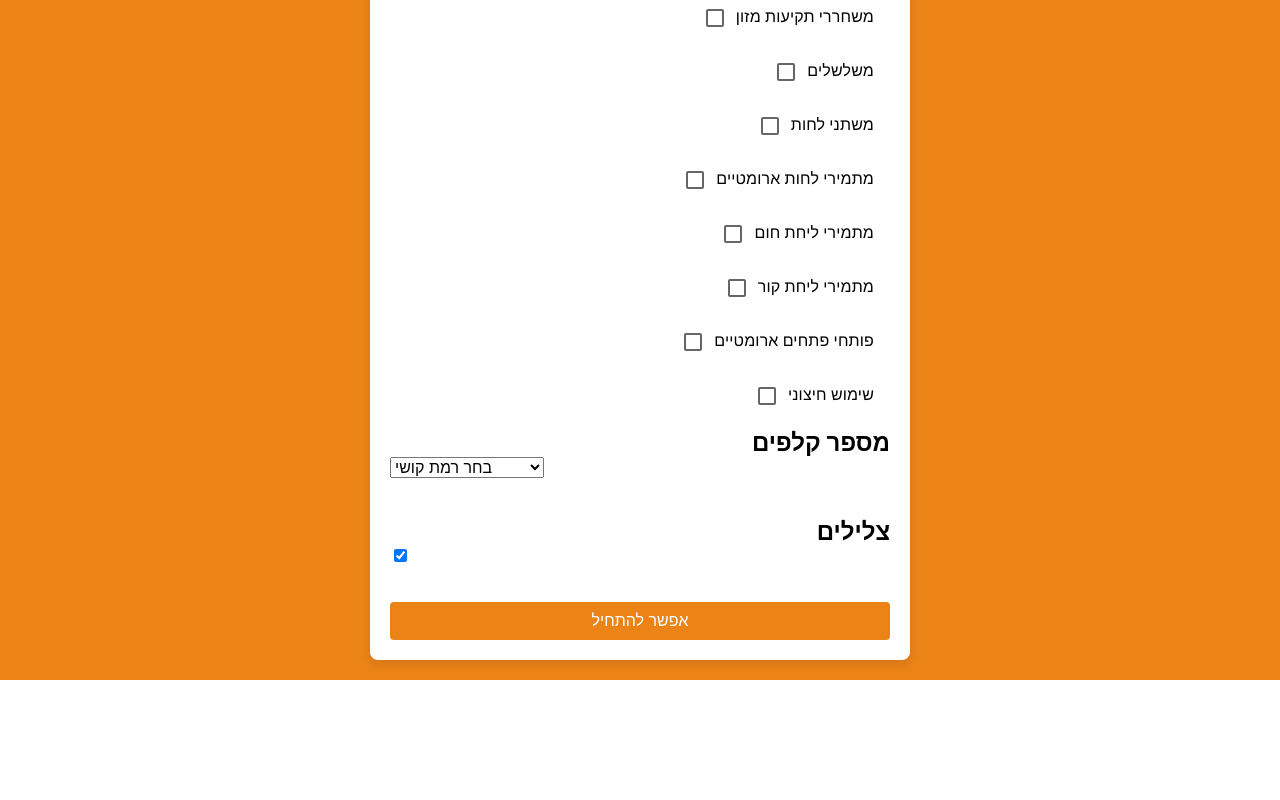
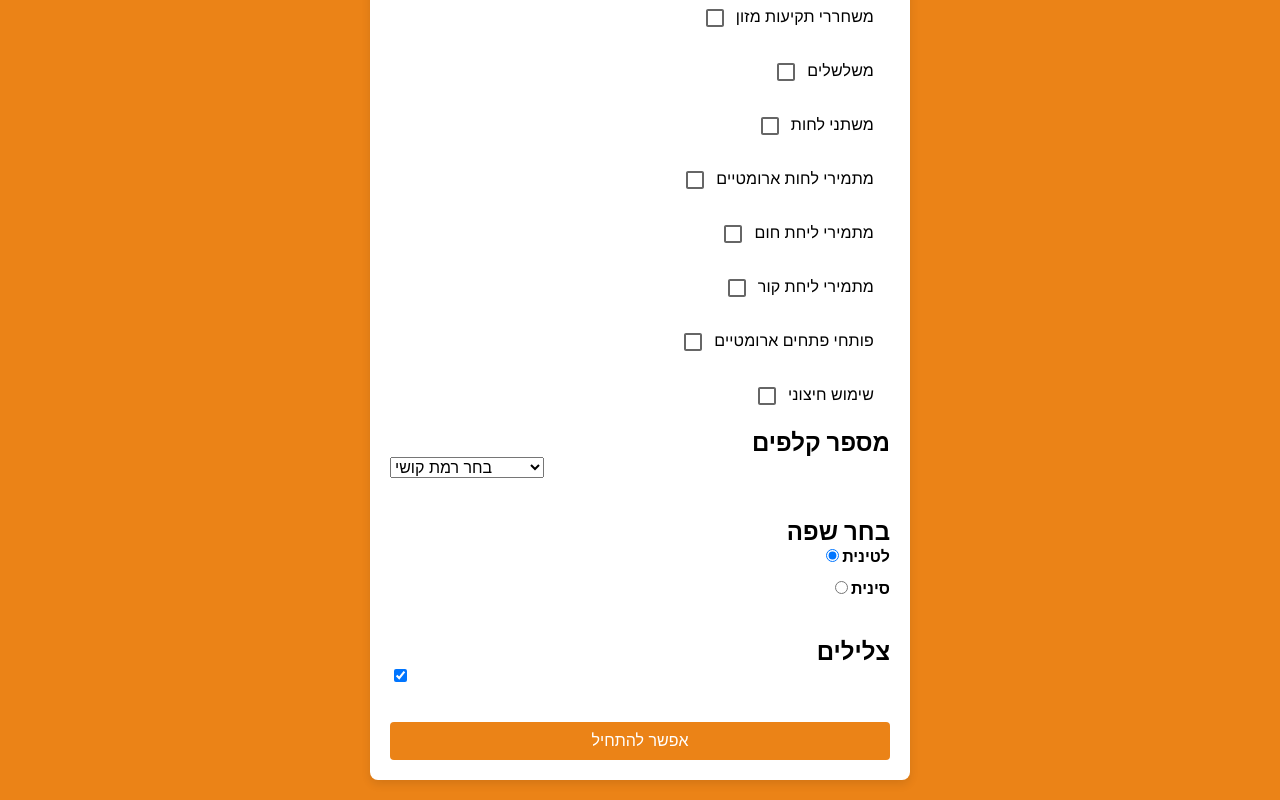
Before and after one commit to elisheva651/Chibo, a Next.js app: page /Games/Memory in a window 1280 px wide. Shown: the part 1367-2167 px from the top of the page. Before the commit the page ends 2047 px from the top, so only its background shows below. Built offline with nearby package versions, Linux system fonts and the light colour scheme.

Commit message:
mem game

```diff
--- a/src/pages/Games/Memory.js
+++ b/src/pages/Games/Memory.js
@@ -10,7 +10,8 @@ export default function Memory() {
   const [selectedCategories, setSelectedCategories] = useState('');
   const [difficulty, setDifficulty] = useState('');
   const [sound, setSound] = useState(true);  // true means sound on by default
-
+  const [selectedLanguage, setSelectedLanguage] = useState("latin"); // Default to latin
+  const [language, setLanguage] = useState('לטינית');
   // 2. Handler functions to update state
   const handleCategoryChange = (e) => {
     const category = e.target.value;
@@ -21,12 +22,17 @@ export default function Memory() {
       // Add category to selected
       setSelectedCategories([...selectedCategories, category]);
     }
+    console.log("selectedCategories", selectedCategories)
   };
 
   const handleDifficultyChange = (e) => {
     setDifficulty(e.target.value);
   }
   const handleSoundChange = (e) => setSound(e.target.checked);
+  const handleLanguageChange = (event) => {
+    setSelectedLanguage(event.target.value);
+  };
+
 
   return (
     <div className='App-Mem'>
@@ -48,6 +54,7 @@ export default function Memory() {
       ))}
 
 
+
         מספר קלפים
         <select value={difficulty} onChange={handleDifficultyChange}>
           {difficultyOptions.map((option) => (
@@ -57,12 +64,24 @@ export default function Memory() {
           ))}
         </select>
         <br />
+
+
+      בחר שפה
+      <label>
+        <input type="radio" value="latin" checked={selectedLanguage === "latin"} onChange={handleLanguageChange}/>
+        לטינית
+      </label>
+      <label>
+        <input type="radio" value="chinese" checked={selectedLanguage === "chinese"} onChange={handleLanguageChange} />
+        סינית
+      </label><br />
+
         צלילים
         <label>
           <input type="checkbox" checked={sound} onChange={handleSoundChange}/>
         </label><br />
 
-        <Link href={{ pathname: '/Games/MemGameStart', query: { plantsCategories: plantsCategories, difficulty: difficulty, sound:sound } }}>
+        <Link href={{ pathname: '/Games/MemGameStart', query: { plantsCategories: selectedCategories, difficulty: difficulty, sound:sound , language:language} }}>
           <button>אפשר להתחיל</button>
         </Link>
       </div>
--- a/src/pages/Manager.js
+++ b/src/pages/Manager.js
@@ -20,7 +20,7 @@ function Manager() {
 
     const formData = new FormData();
     formData.append("file", file);
-
+    console.log("file", file)
     const res = await fetch("/api/upload-csv", {
       method: "POST",
       body: formData,
--- a/src/pages/api/plantsData.js
+++ b/src/pages/api/plantsData.js
@@ -1,9 +1,10 @@
 import clientPromise from '../../lib/mongodb';
 
 export default async function plantsData(req, res) {
-  const {difficulty } = req.query;  // Get difficulty from the query string
+  const {plantsCategories } = req.query;  // Get difficulty from the query string
 
   try {
+    console.log("plantsCategories", plantsCategories)
     const client = await clientPromise;
     const db = client.db('Plants');
     const plantsCollection = db.collection('plants');
@@ -17,7 +18,7 @@ export default async function plantsData(req, res) {
     // else{
     //   console.log("no difficulty settings")
     // }
-    const plants = await plantsCollection.find({difficulty:difficulty}, { readPreference: 'primary' }).toArray();
+    const plants = await plantsCollection.find({"קטגוריה":plantsCategories}, { readPreference: 'primary' }).toArray();
 
     // const plants = await plantsCollection.find(query).toArray();
     // console.log("plants", plants)
--- a/src/pages/api/upload-csv.js
+++ b/src/pages/api/upload-csv.js
@@ -10,7 +10,7 @@ export const config = {
 };
 
 async function uploadCSV(req, res) {
-    const formidable = require("formidable");
+  const formidable = require("formidable");
 
   const form = new formidable.IncomingForm();
 
@@ -36,6 +36,7 @@ async function uploadCSV(req, res) {
           const db = client.db('Plants');
           // Insert the parsed data into your MongoDB collection
           const collection = db.collection("plants");
+          await collection.deleteMany({});
           await collection.insertMany(results);
 
           return res.status(200).json({ message: "Data uploaded successfully!" });
```
Also changed, not shown: src/pages/Games/MemGameStart.js (+15 -14 lines).
